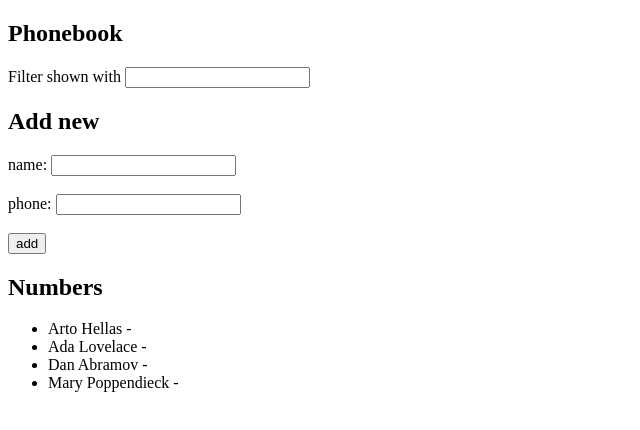
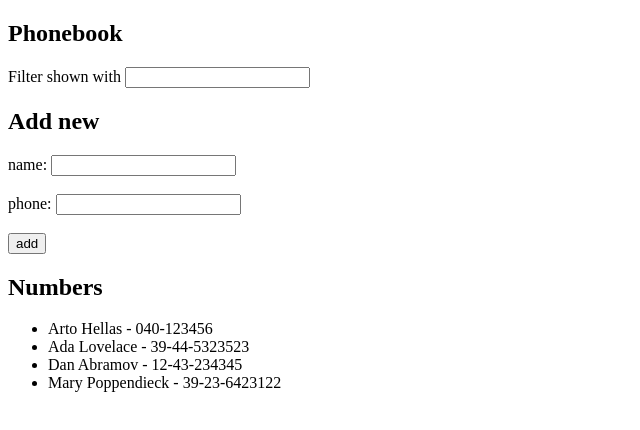
Before and after one commit to katia-hn/fullstack-open, a React (Vite) app in the folder part2/phonebook/: page / in a window 1280 px wide. Shown: the top 430 px of the page, without its empty margins (0-640 px from the left). Built offline with nearby package versions, Linux system fonts and the light colour scheme.

Commit message:
Acabando 2.10

```diff
--- a/part2/phonebook/src/App.jsx
+++ b/part2/phonebook/src/App.jsx
@@ -1,12 +1,21 @@
 import { useState } from 'react'
 import Numbers from './components/numbers'
 
+const Filter = ({findName, handleFind}) => {
+  return(
+     <div>
+        Filter shown with <input type="text" value={findName} onChange={handleFind}  />
+      </div>
+  );
+}
+
+
 const App = () => {
    const [persons, setPersons] = useState([
-    { name: 'Arto Hellas', number: '040-123456', id: 1 },
-    { name: 'Ada Lovelace', number: '39-44-5323523', id: 2 },
-    { name: 'Dan Abramov', number: '12-43-234345', id: 3 },
-    { name: 'Mary Poppendieck', number: '39-23-6423122', id: 4 }
+    { name: 'Arto Hellas', phone: '040-123456', id: 1 },
+    { name: 'Ada Lovelace', phone: '39-44-5323523', id: 2 },
+    { name: 'Dan Abramov', phone: '12-43-234345', id: 3 },
+    { name: 'Mary Poppendieck', phone: '39-23-6423122', id: 4 }
   ])
   const [newName, setNewName] = useState('')
   const [newPhone, setPhone]= useState('')
@@ -22,6 +31,13 @@ const App = () => {
     setFindName(event.target.value)
   }
 
+  /*const filterItems = () => persons.filter((person) => person.name.toLowerCase().indexOf(findName.toLowerCase()) > -1)
+ */
+  const filterItems =  persons.filter(person =>
+  person.name.toLowerCase().includes(findName.toLowerCase())
+  );
+
+
   const addName = (event) => {
     event.preventDefault()
     const nuevo = [{
@@ -31,10 +47,9 @@ const App = () => {
 
     const name = persons.filter(person => person.name === newName)
     const phone = persons.filter(person => person.phone === newPhone)
+
     if(name.length !== 0 || phone.length !== 0 ){
-
       name.length > 0 ? alert(newName + ' is already added to phonebook') : alert(newPhone + ' is already added to phonebook')
-
     }else{
       setPersons(persons.concat(nuevo))
     }
@@ -52,6 +67,7 @@ const App = () => {
       </div>
       <div>
         <h2>Add new</h2>
+
         <form onSubmit={addName}>
           <div>
             name: <input value={newName} onChange={handleName}  />
@@ -65,8 +81,9 @@ const App = () => {
         </form>
       </div>
       <h2>Numbers</h2>
+
       <ul>
-        {persons.map(person => <Numbers key={person.name} person={person.name} phone={person.phone} />)}
+        {filterItems.map(person => <Numbers key={person.name} person={person.name} phone={person.phone} />)}
       </ul>
     </div>
   )
```
